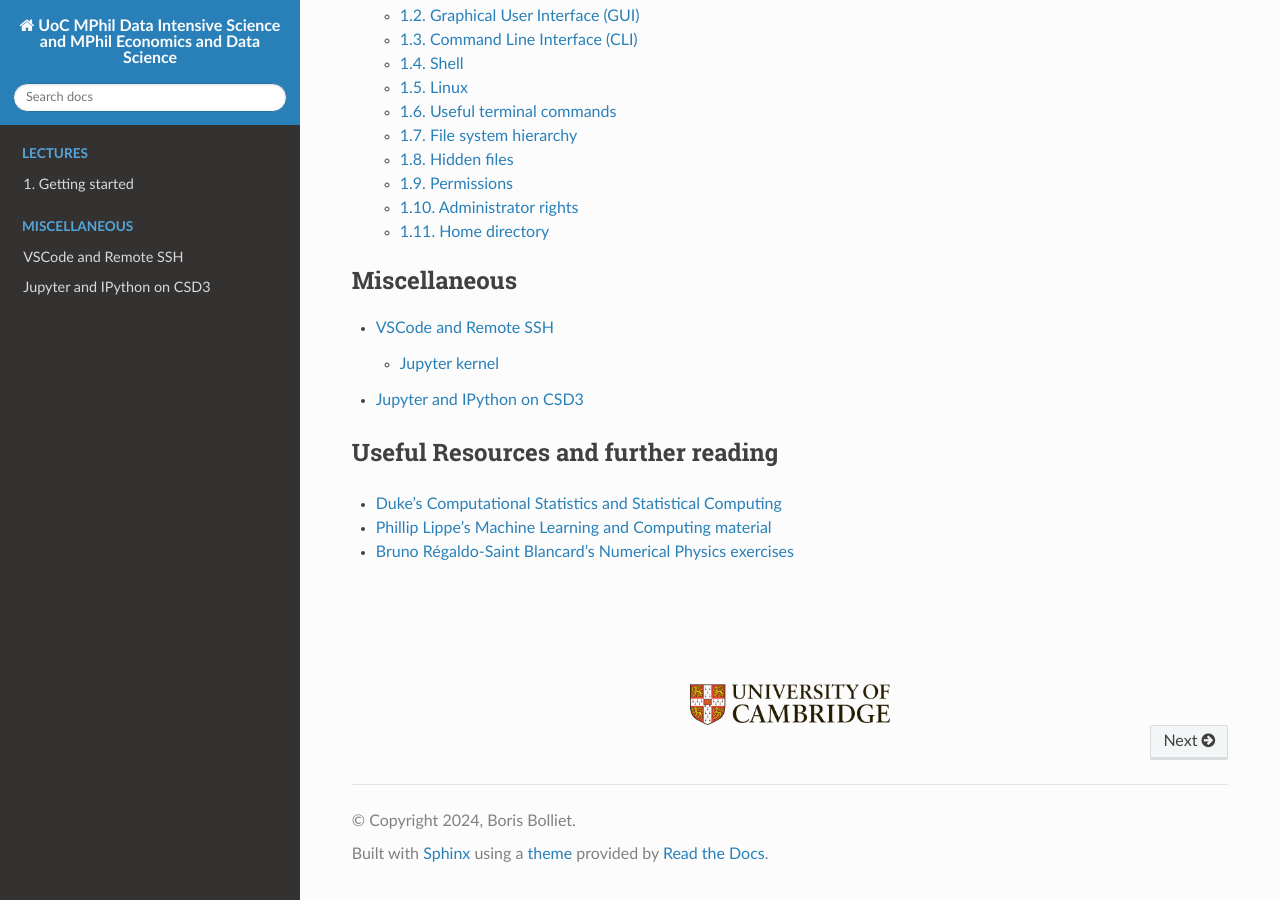
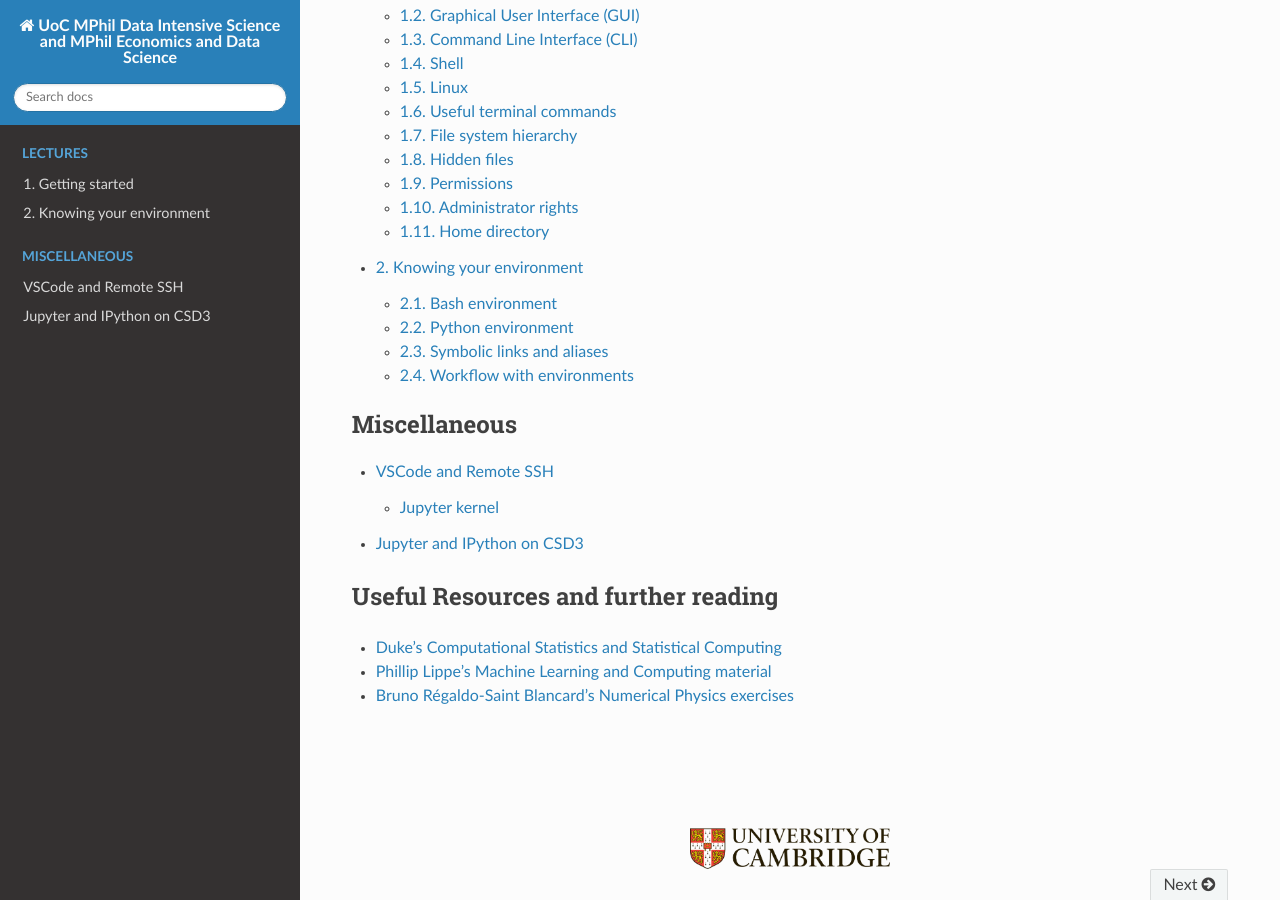
Before and after one commit to borisbolliet/ResearchComputing, a Sphinx documentation site: the page built from docs/index.rst, in a window 1280 px wide and 900 px high, scrolled down 1206 px. Built offline with Sphinx 7.4.7 and the Read the Docs theme 3.1.0, drawn with Linux system fonts in a browser that asks for light colours; part of the change alters nothing that is shown.

```diff
--- a/docs/index.rst
+++ b/docs/index.rst
@@ -74,6 +74,7 @@ Also for UoC students, the course moodle is `here <https://www.vle.cam.ac.uk/cou
    :numbered:
 
    material/part1/notebook
+   material/part2/notebook
 
 
 
```
Also changed, not shown: docs/material/part1/notebook.ipynb, docs/material/part2/notebook.ipynb (added).
